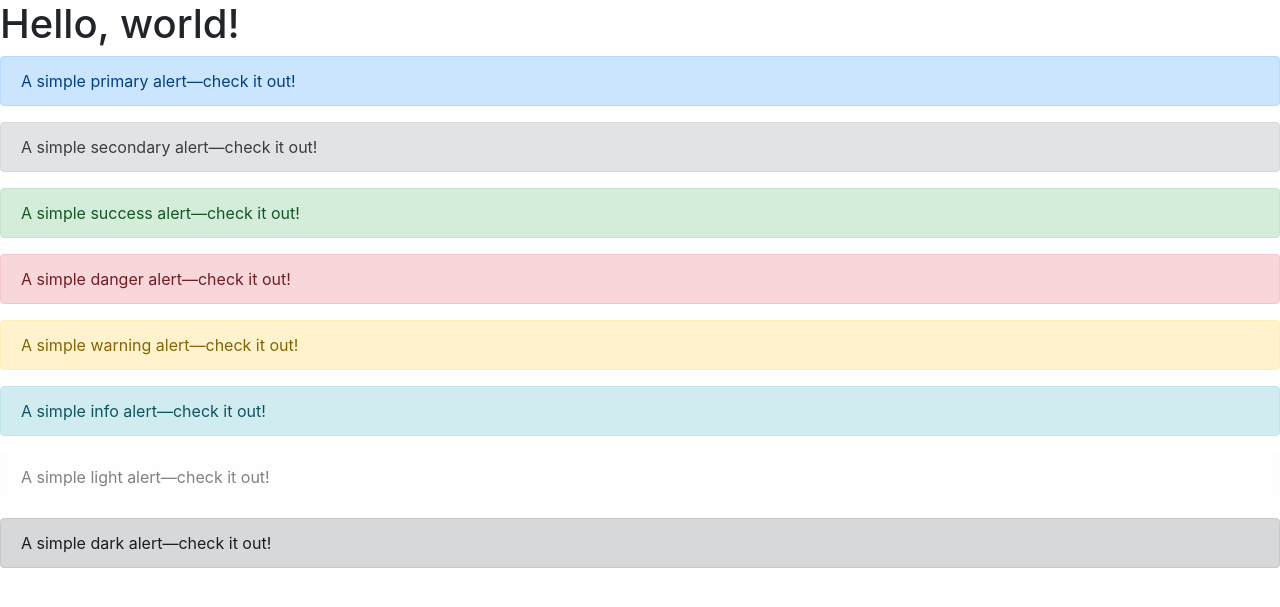
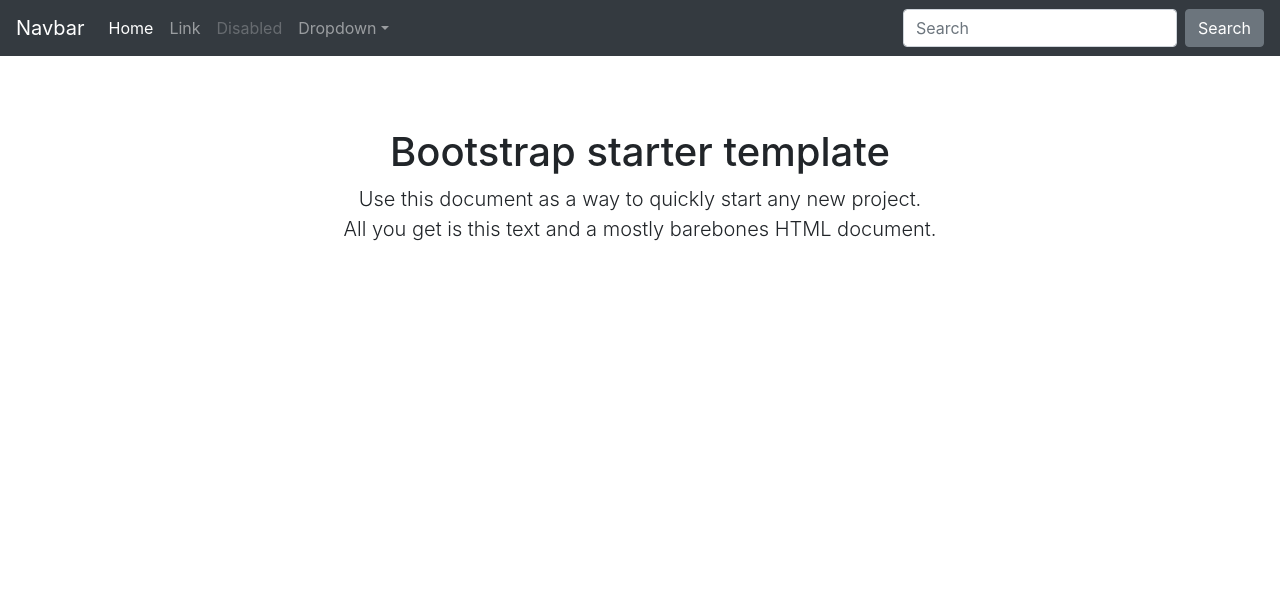
Before and after one commit to attoas/Django-From-Zero, a Django app: page / in a window 1280 px wide. Shown: the top 607 px of the page. Run offline with Django 3.2, Linux system fonts and the light colour scheme; some libraries are stand-ins or nearby versions.

Commit message:
Bootstrap starter template

```diff
--- a/DjangoProjects/DjBootstrap/bootstrap/templates/index.html
+++ b/DjangoProjects/DjBootstrap/bootstrap/templates/index.html
@@ -1,40 +1,98 @@
-<!DOCTYPE html>
-<html lang='en'>
+<!doctype html>
+<html lang="en">
 
 <head>
-    <title>Hello Bootstrap</title>
     <meta charset="utf-8">
-    <meta name='viewport' content="width=device-width, initial-scale=1, shrink-to-fit=no">
-    <link rel='stylesheet' href="https://stackpath.bootstrapcdn.com/bootstrap/4.5.0/css/bootstrap.min.css">
+    <meta name="viewport" content="width=device-width, initial-scale=1, shrink-to-fit=no">
+    <meta name="description" content="">
+    <meta name="author" content="Mark Otto, Jacob Thornton, and Bootstrap contributors">
+    <meta name="generator" content="Jekyll v4.1.1">
+    <title>Starter Template · Bootstrap</title>
+
+    <link rel="canonical" href="https://getbootstrap.com/docs/4.5/examples/starter-template/">
+
+    <!-- Bootstrap CSS -->
+    <link rel="stylesheet" href="https://cdn.jsdelivr.net/npm/bootstrap@4.5.3/dist/css/bootstrap.min.css"
+        integrity="sha384-TX8t27EcRE3e/ihU7zmQxVncDAy5uIKz4rEkgIXeMed4M0jlfIDPvg6uqKI2xXr2" crossorigin="anonymous">
+
+    <style>
+        .bd-placeholder-img {
+            font-size: 1.125rem;
+            text-anchor: middle;
+            -webkit-user-select: none;
+            -moz-user-select: none;
+            -ms-user-select: none;
+            user-select: none;
+        }
+
+        body {
+            padding-top: 5rem;
+        }
+
+        .starter-template {
+            padding: 3rem 1.5rem;
+            text-align: center;
+        }
+
+        @media (min-width: 768px) {
+            .bd-placeholder-img-lg {
+                font-size: 3.5rem;
+            }
+        }
+    </style>
+    <!-- Custom styles for this template -->
+    <link href="starter-template.css" rel="stylesheet">
 </head>
 
 <body>
-    <h1>Hello, world!</h1>
+    <nav class="navbar navbar-expand-md navbar-dark bg-dark fixed-top">
+        <a class="navbar-brand" href="#">Navbar</a>
+        <button class="navbar-toggler" type="button" data-toggle="collapse" data-target="#navbarsExampleDefault"
+            aria-controls="navbarsExampleDefault" aria-expanded="false" aria-label="Toggle navigation">
+            <span class="navbar-toggler-icon"></span>
+        </button>
 
-    <div class="alert alert-primary" role="alert">
-        A simple primary alert—check it out!
-    </div>
-    <div class="alert alert-secondary" role="alert">
-        A simple secondary alert—check it out!
-    </div>
-    <div class="alert alert-success" role="alert">
-        A simple success alert—check it out!
-    </div>
-    <div class="alert alert-danger" role="alert">
-        A simple danger alert—check it out!
-    </div>
-    <div class="alert alert-warning" role="alert">
-        A simple warning alert—check it out!
-    </div>
-    <div class="alert alert-info" role="alert">
-        A simple info alert—check it out!
-    </div>
-    <div class="alert alert-light" role="alert">
-        A simple light alert—check it out!
-    </div>
-    <div class="alert alert-dark" role="alert">
-        A simple dark alert—check it out!
-    </div>
-</body>
+        <div class="collapse navbar-collapse" id="navbarsExampleDefault">
+            <ul class="navbar-nav mr-auto">
+                <li class="nav-item active">
+                    <a class="nav-link" href="#">Home <span class="sr-only">(current)</span></a>
+                </li>
+                <li class="nav-item">
+                    <a class="nav-link" href="#">Link</a>
+                </li>
+                <li class="nav-item">
+                    <a class="nav-link disabled" href="#" tabindex="-1" aria-disabled="true">Disabled</a>
+                </li>
+                <li class="nav-item dropdown">
+                    <a class="nav-link dropdown-toggle" href="#" id="dropdown01" data-toggle="dropdown"
+                        aria-haspopup="true" aria-expanded="false">Dropdown</a>
+                    <div class="dropdown-menu" aria-labelledby="dropdown01">
+                        <a class="dropdown-item" href="#">Action</a>
+                        <a class="dropdown-item" href="#">Another action</a>
+                        <a class="dropdown-item" href="#">Something else here</a>
+                    </div>
+                </li>
+            </ul>
+            <form class="form-inline my-2 my-lg-0">
+                <input class="form-control mr-sm-2" type="text" placeholder="Search" aria-label="Search">
+                <button class="btn btn-secondary my-2 my-sm-0" type="submit">Search</button>
+            </form>
+        </div>
+    </nav>
+
+    <main role="main" class="container">
+
+        <div class="starter-template">
+            <h1>Bootstrap starter template</h1>
+            <p class="lead">Use this document as a way to quickly start any new project.<br> All you get is this text
+                and a mostly barebones HTML document.</p>
+        </div>
+
+    </main><!-- /.container -->
+    <script src="https://code.jquery.com/jquery-3.5.1.slim.min.js"
+        integrity="sha384-DfXdz2htPH0lsSSs5nCTpuj/zy4C+OGpamoFVy38MVBnE+IbbVYUew+OrCXaRkfj"
+        crossorigin="anonymous"></script>
+    <script>window.jQuery || document.write('<script src="../assets/js/vendor/jquery.slim.min.js"><\/script>')</script>
+    <script src="../assets/dist/js/bootstrap.bundle.min.js"></script>
 
 </html>
```
